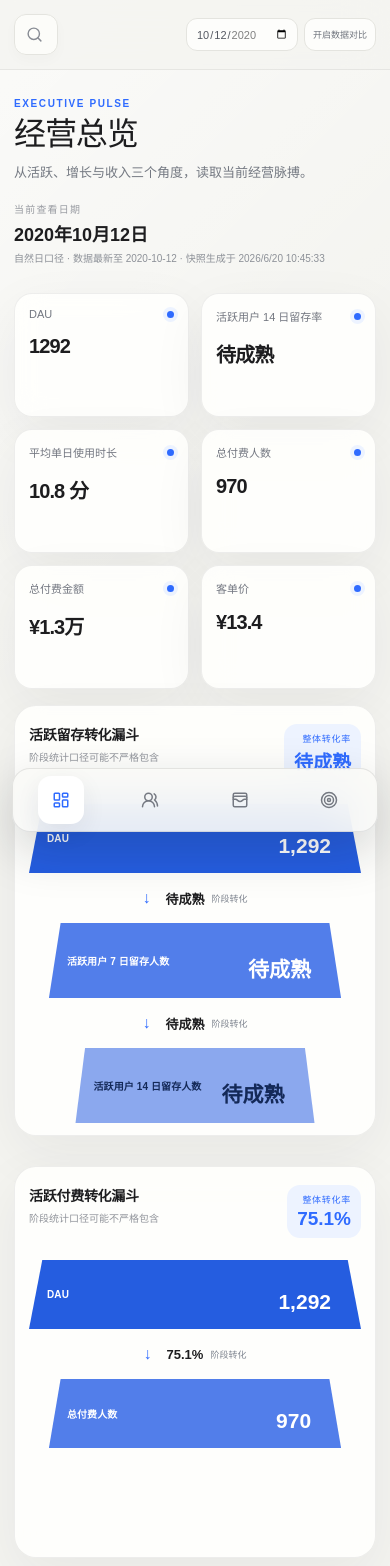
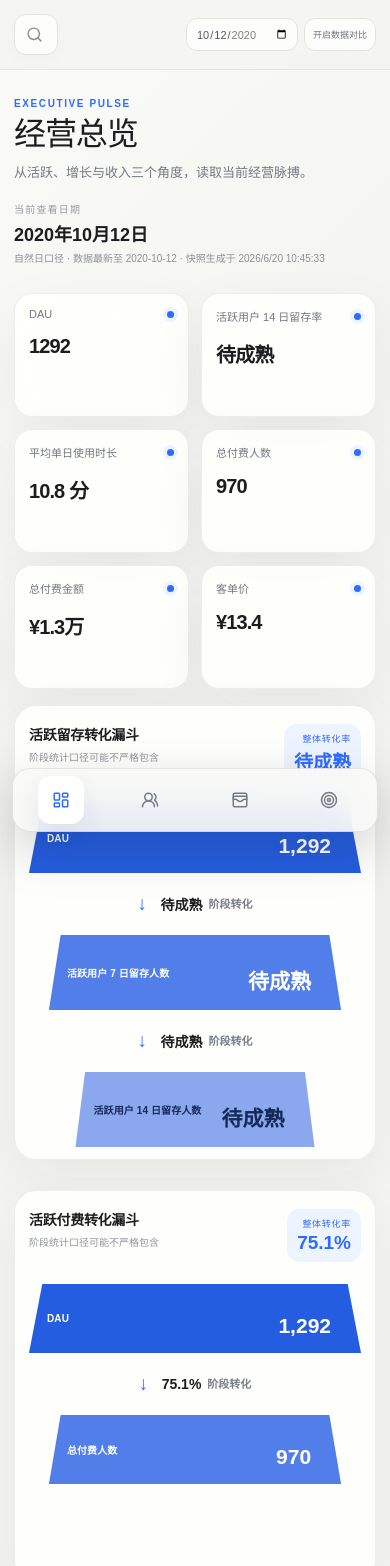
Before and after one commit to zbqingtianyun/daily-and-weekly-dashboard, a Next.js app: page / in a window 390 px wide. Shown: the top 1566 px of the page. Built offline with nearby package versions, Linux system fonts and the light colour scheme.

Commit message:
放大日期对比辅助信息字体

```diff
--- a/app/globals.css
+++ b/app/globals.css
@@ -72,8 +72,8 @@ kbd { margin-left: auto; display: flex; align-items: center; gap: 2px; padding:
 .kpi-comparison-values > div { min-width: 0; }
 .kpi-comparison-values span { display: block; margin-bottom: 4px; color: #858992; font-size: 10px; font-variant-numeric: tabular-nums; }
 .kpi-comparison-values strong { display: block; font-size: clamp(18px, 1.7vw, 25px); letter-spacing: -.04em; font-variant-numeric: tabular-nums; white-space: nowrap; }
-.kpi-foot { display: flex; align-items: center; justify-content: space-between; font-size: 9px; color: #9a9da3; margin-top: 10px; }
-.delta { display: flex; align-items: center; font-weight: 700; color: #6d7180; }
+.kpi-foot { display: flex; align-items: center; justify-content: space-between; gap: 8px; font-size: 11px; color: #8b8f97; margin-top: 12px; }
+.delta { display: flex; align-items: center; gap: 2px; font-size: 13px; line-height: 1.2; font-weight: 750; color: #6d7180; }
 .delta.up { color: var(--blue); }
 .delta.down { color: #7d657a; }
 .conversion-funnel-grid { display: grid; grid-template-columns: repeat(2, minmax(0, 1fr)); gap: 16px; margin-bottom: 16px; }
@@ -98,10 +98,10 @@ kbd { margin-left: auto; display: flex; align-items: center; gap: 2px; padding:
 .funnel-stage-values { display: grid; grid-template-columns: repeat(2, minmax(0, auto)); align-items: end; gap: clamp(14px, 3vw, 34px); }
 .funnel-stage-values > div { display: flex; flex-direction: column; align-items: flex-end; }
 .funnel-stage-values small { min-height: 13px; margin-bottom: 2px; font-size: 10px; opacity: .82; font-variant-numeric: tabular-nums; }
-.funnel-rate { height: 50px; display: grid; grid-template-columns: 16px auto auto; align-items: center; gap: 7px; color: #7f8590; }
-.funnel-rate > span { color: var(--blue); font-size: 16px; }
-.funnel-rate strong { color: var(--ink); font-size: 13px; font-variant-numeric: tabular-nums; }
-.funnel-rate small { font-size: 9px; }
+.funnel-rate { min-height: 58px; display: grid; grid-template-columns: 18px auto minmax(0, 1fr); align-items: center; gap: 9px; color: #747983; }
+.funnel-rate > span { color: var(--blue); font-size: 19px; }
+.funnel-rate strong { color: var(--ink); font-size: 15px; font-weight: 750; font-variant-numeric: tabular-nums; }
+.funnel-rate small { font-size: 12px; line-height: 1.35; font-weight: 600; color: #777d87; font-variant-numeric: tabular-nums; }
 .dashboard-grid { display: grid; grid-template-columns: repeat(12, 1fr); gap: 16px; }
 .span-4 { grid-column: span 4; }.span-5 { grid-column: span 5; }.span-6 { grid-column: span 6; }.span-7 { grid-column: span 7; }.span-8 { grid-column: span 8; }
 .panel { border-radius: var(--radius); padding: 22px 22px 16px; min-width: 0; min-height: 392px; }
@@ -217,6 +217,11 @@ kbd { margin-left: auto; display: flex; align-items: center; gap: 2px; padding:
   .funnel-stage span { max-width: 60%; font-size: 10px; }
   .funnel-stage-values { gap: 12px; }
   .funnel-stage-values small { font-size: 8px; }
+  .kpi-foot { font-size: 10px; }
+  .delta { font-size: 12px; }
+  .funnel-rate { min-height: 62px; grid-template-columns: 17px auto minmax(0, 1fr); gap: 6px; }
+  .funnel-rate strong { font-size: 14px; }
+  .funnel-rate small { font-size: 11px; }
   .dashboard-grid { display: block; }
   .panel { margin-bottom: 14px; padding: 18px 14px 12px; }
   .retention-groups { grid-template-columns: 1fr; }
```
